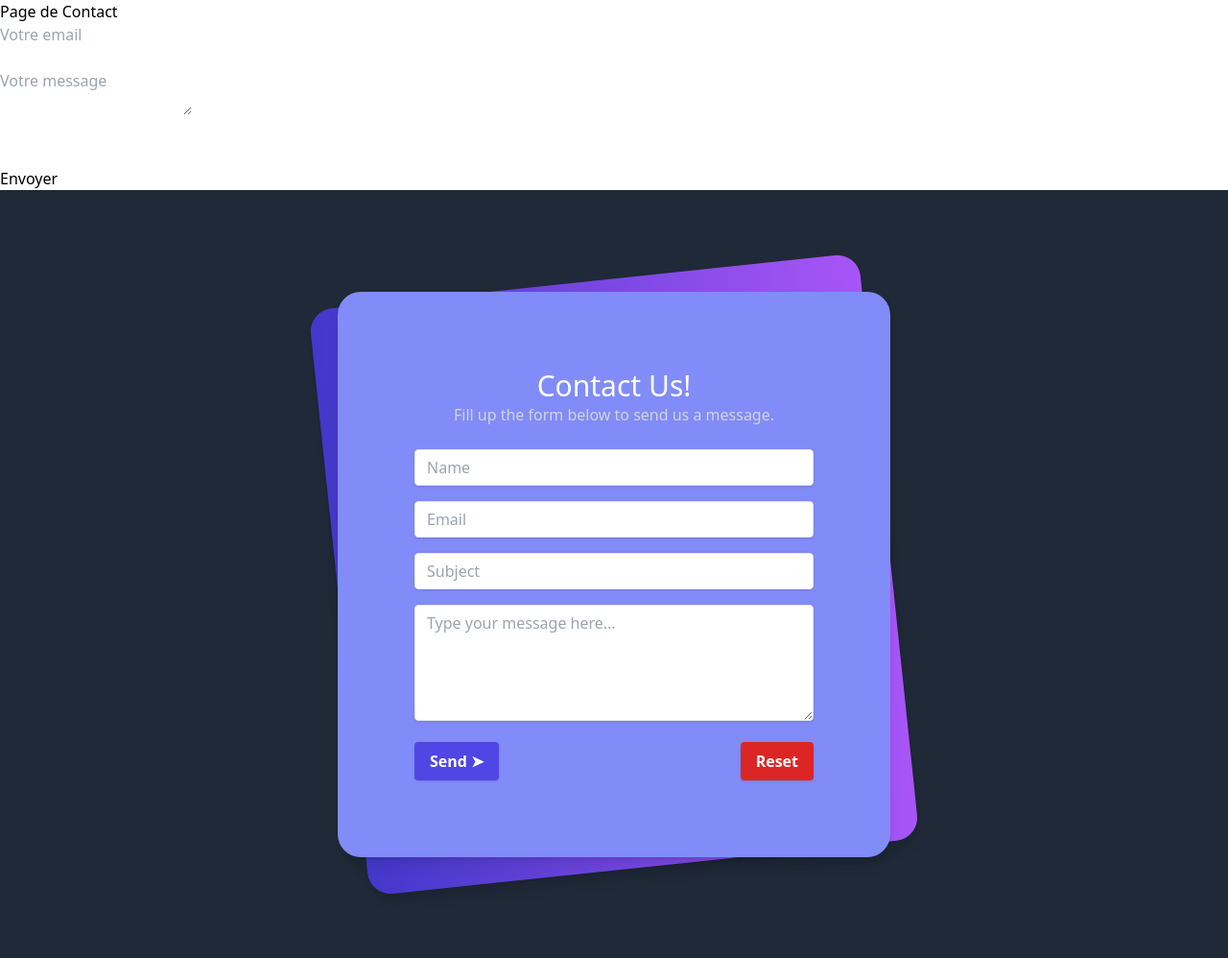
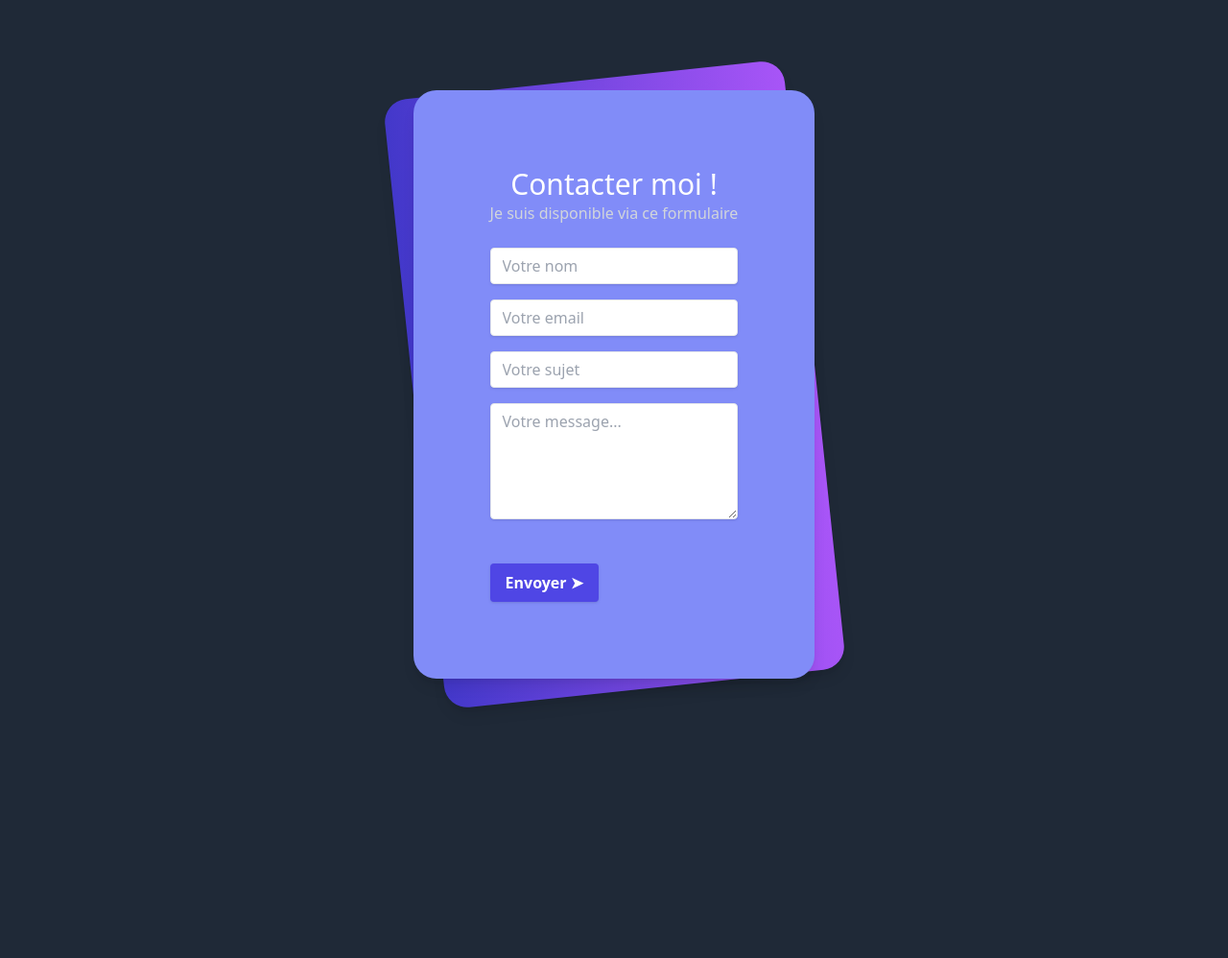
Before and after one commit to LCRpro/LCR-STRUCTURE, a PHP site: page /contact in a window 1280 px wide. Shown: the whole page at 96% size. After the commit the page ends 737 px from the top, so only its background shows below. Run offline with PHP 8.4, Linux system fonts and the light colour scheme; data that the repository does not hold is empty; style sheets or scripts are compiled from the project's sources; some libraries are stand-ins or nearby versions.

Commit message:
mise en place .php

```diff
--- a/assets/css/output.css
+++ b/assets/css/output.css
@@ -12,6 +12,14 @@
 1. Prevent padding and border from affecting element width. (https://github.com/mozdevs/cssremedy/issues/4)
 2. Allow adding a border to an element by just adding a border-width. (https://github.com/tailwindcss/tailwindcss/pull/116)
 */
+
+.success {
+  color: green;
+}
+
+.error {
+  color: red;
+}
 
 *,
 ::before,
--- a/controller/Contact.php
+++ b/controller/Contact.php
@@ -1,5 +1,5 @@
 <?php
 function contactController($db) {
-    include 'views/contact/index.html';
+    include 'views/contact/index.php';
 }
 ?>
--- a/index.php
+++ b/index.php
@@ -20,7 +20,7 @@ if (empty($request)) {
 }
 
 $controllerPath = __DIR__ . '/controller/' . ucfirst($request) . '.php';
-$viewPath = __DIR__ . '/views/' . $request . '/index.html';
+$viewPath = __DIR__ . '/views/' . $request . '/index.php';
 
 if (file_exists($controllerPath) && file_exists($viewPath)) {
     require $controllerPath;
--- a/tailwind.config.js
+++ b/tailwind.config.js
@@ -1,7 +1,7 @@
 /** @type {import('tailwindcss').Config} */
 module.exports = {
   content: [
-    './views/**/*.html',
+    './views/**/*.php',
   ],
   theme: {
     extend: {},
--- a/views/contact/index.html
+++ /dev/null
@@ -1,89 +0,0 @@
-<!DOCTYPE html>
-<html lang="fr">
-<head>
-    <meta charset="UTF-8">
-    <title>Page de Contact</title>
-    <link rel="stylesheet" href="./assets/css/output.css">
-</head>
-<body>
-    <h1>Page de Contact</h1>
-    <form id="contactForm" action="#" method="POST">
-    <input type="email" id="email" name="email" placeholder="Votre email"><br>
-        <span id="emailError" class="error"></span><br>
-
-        <textarea id="message" name="message" placeholder="Votre message"></textarea><br>
-        <span id="messageError" class="error"></span><br>
-        <div class="g-recaptcha" data-sitekey="6Lc62sUpAAAAAAMcGVygRxv8qNhDgm7EBdSRtg-K"></div><br>
-
-<button type="submit">Envoyer</button>
-<div id="loader" style="display: none;">Loading...</div>
-</form>
-<div id="itsok"></div>
-
-<script src="https://www.google.com/recaptcha/api.js" async defer></script>
-
-
-
-    <script src="https://www.google.com/recaptcha/api.js" async defer></script>
-    <style>
-        .success {
-    color: green;
-}
-
-.error {
-    color: red;
-}
-
-    </style>
-
-
-
-    <div class="min-h-screen bg-gray-800 py-6 flex flex-col justify-center sm:py-12">
-    <div class="relative py-3 sm:max-w-xl sm:mx-auto">
-        <div
-            class="absolute inset-0 bg-gradient-to-r from-indigo-700 to-purple-500 shadow-lg transform -skew-y-6 sm:skew-y-0 sm:-rotate-6 sm:rounded-3xl">
-        </div>
-        <div class="text-white relative px-4 py-10 bg-indigo-400 shadow-lg sm:rounded-3xl sm:p-20">
-
-            <div class="text-center pb-6">
-                <h1 class="text-3xl">Contact Us!</h1>
-
-                <p class="text-gray-300">
-                    Fill up the form below to send us a message.
-                </p>
-            </div>
-
-            <form>
-
-                <input
-                        class="shadow mb-4 appearance-none border rounded w-full py-2 px-3 text-gray-700 leading-tight focus:outline-none focus:shadow-outline"
-                        type="text" placeholder="Name" name="name">
-
-                <input
-                        class="shadow mb-4 appearance-none border rounded w-full py-2 px-3 text-gray-700 leading-tight focus:outline-none focus:shadow-outline"
-                        type="email" placeholder="Email" name="email">
-
-                <input
-                        class="shadow mb-4 appearance-none border rounded w-full py-2 px-3 text-gray-700 leading-tight focus:outline-none focus:shadow-outline"
-                        type="text" placeholder="Subject" name="_subject">
-
-                <textarea
-                        class="shadow mb-4 min-h-0 appearance-none border rounded h-64 w-full py-2 px-3 text-gray-700 leading-tight focus:outline-none focus:shadow-outline"
-                        type="text" placeholder="Type your message here..." name="message" style="height: 121px;"></textarea>
-
-                <div class="flex justify-between">
-                    <input
-                        class="shadow bg-indigo-600 hover:bg-indigo-700 text-white font-bold py-2 px-4 rounded focus:outline-none focus:shadow-outline"
-                        type="submit" value="Send ➤">
-                    <input
-                        class="shadow bg-red-600 hover:bg-red-700 text-white font-bold py-2 px-4 rounded focus:outline-none focus:shadow-outline"
-                        type="reset">
-                </div>
-
-            </form>
-        </div>
-    </div>
-</div>
-<script src="../../assets/js/contact.js"></script>
-</body>
-</html>
--- /dev/null
+++ b/views/contact/index.php
@@ -0,0 +1,56 @@
+<!DOCTYPE html>
+<html lang="fr">
+<head>
+    <meta charset="UTF-8">
+    <title>Page de Contact</title>
+    <link rel="stylesheet" href="./assets/css/output.css">
+</head>
+<body>
+
+    <script src="https://www.google.com/recaptcha/api.js" async defer></script>
+    <div class="min-h-screen bg-gray-800 py-6 flex flex-col justify-center sm:py-12">
+    <div class="relative py-3 sm:max-w-xl sm:mx-auto">
+        <div
+            class="absolute inset-0 bg-gradient-to-r from-indigo-700 to-purple-500 shadow-lg transform -skew-y-6 sm:skew-y-0 sm:-rotate-6 sm:rounded-3xl">
+        </div>
+        <div class="text-white relative px-4 py-10 bg-indigo-400 shadow-lg sm:rounded-3xl sm:p-20">
+
+            <div class="text-center pb-6">
+                <h1 class="text-3xl">Contacter moi !</h1>
+
+                <p class="text-gray-300">
+                    Je suis disponible via ce formulaire
+                </p>
+            </div>
+
+            <form id="contactForm" action="#" method="POST">
+
+                <input type="text" id="name"  class="shadow mb-4 appearance-none border rounded w-full py-2 px-3 text-gray-700 leading-tight focus:outline-none focus:shadow-outline" name="name" placeholder="Votre nom"><br>
+                        <span id="nameError" class="error"></span>
+
+                        <input type="email" id="email"  class="shadow mb-4 appearance-none border rounded w-full py-2 px-3 text-gray-700 leading-tight focus:outline-none focus:shadow-outline" name="email" placeholder="Votre email"><br>
+                        <span id="emailError" class="error"></span>
+
+                        <input type="text" id="sujet"  class="shadow mb-4 appearance-none border rounded w-full py-2 px-3 text-gray-700 leading-tight focus:outline-none focus:shadow-outline" name="sujet" placeholder="Votre sujet"><br>
+                        <span id="sujetError" class="error"></span>
+
+                <textarea
+                        class="shadow mb-4 min-h-0 appearance-none border rounded h-64 w-full py-2 px-3 text-gray-700 leading-tight focus:outline-none focus:shadow-outline"
+                        type="text" placeholder="Votre message..." name="message" style="height: 121px;"></textarea>
+                        <span id="messageError" class="error"></span>
+
+                        <div class="g-recaptcha" data-sitekey="6Lc62sUpAAAAAAMcGVygRxv8qNhDgm7EBdSRtg-K"></div><br>
+
+                <div class="flex justify-between">
+                    <input
+                        class="shadow bg-indigo-600 hover:bg-indigo-700 text-white font-bold py-2 px-4 rounded focus:outline-none focus:shadow-outline"
+                        type="submit" value="Envoyer ➤">
+                        <div id="loader" style="display: none;">Loading...</div>
+                </div>
+
+            </form>
+        </div>
+    </div>
+</div>
+
+<script src="../../assets/js/contact.js"></script>
```
